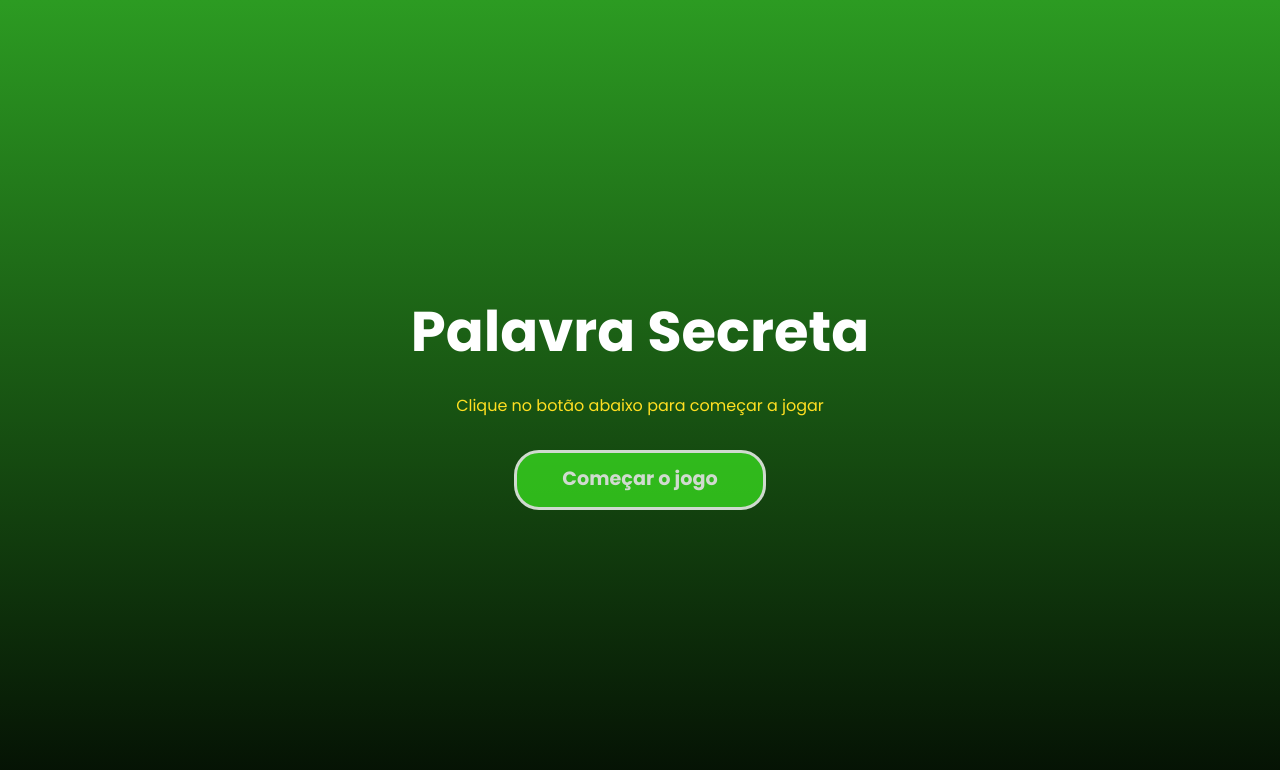
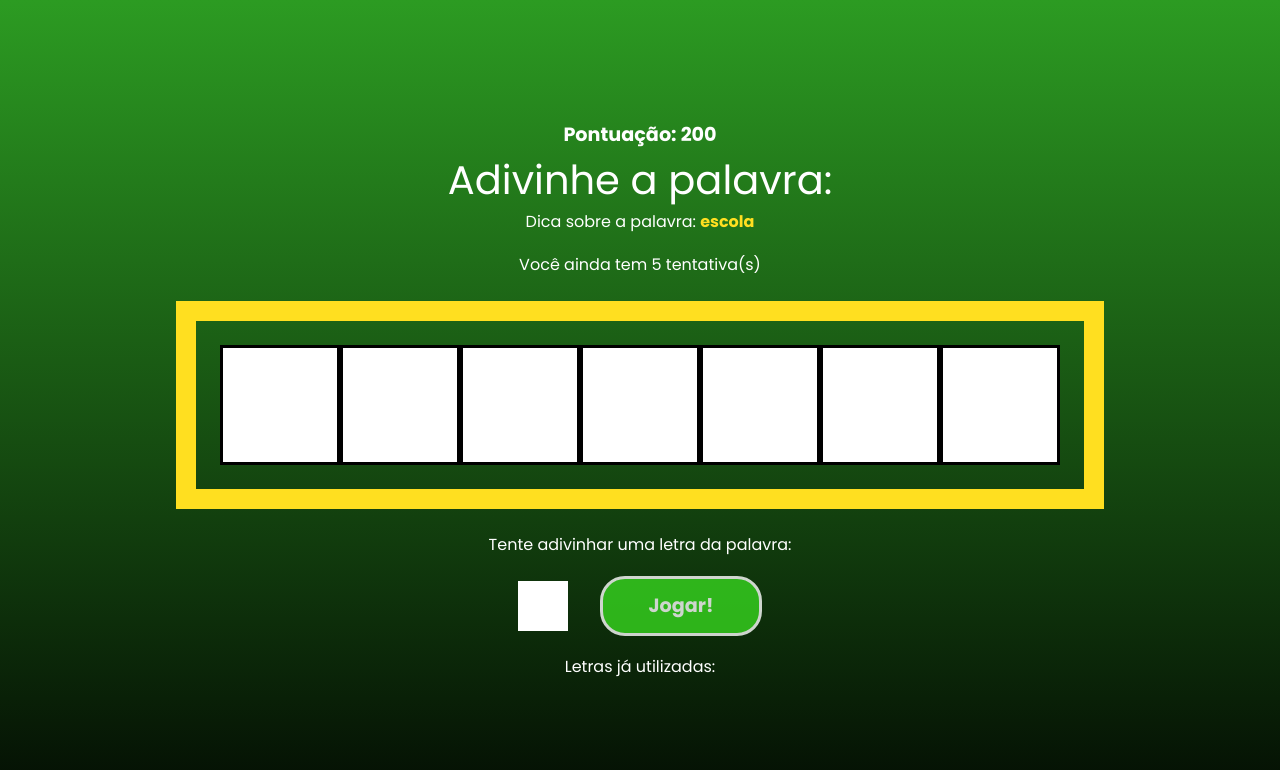
Before and after one commit to FcoKauan/palavra_secreta, a React (Vite) app: page / in a window 1280 px wide. Shown: the top 770 px of the page. Built offline with nearby package versions, Linux system fonts and the light colour scheme; a web font is replaced by a local one.

Commit message:
fazendo a condição de vitória

```diff
--- a/src/App.jsx
+++ b/src/App.jsx
@@ -35,24 +35,23 @@ function App() {
   const [guesses, setGuesses] = useState(guessesQty)
   const [score, setScore] = useState(0)
 
-  const pickWordAndCategory = () => {
+  const pickWordAndCategory = useCallback(() => {
     //escolhe uma categoria aleatória
     const categories = Object.keys(words)
     const category = categories[Math.floor(Math.random() *  Object.keys(categories).length)];
 
-    console.log(category);
-
     // escolhe uma palavra aleatória
     const word = words[category][Math.floor(Math.random() *  words[category].length)]
 
-    console.log(word);
-
     return { word, category }
-  };
+  }, [words]);
 
 
   // começar o jogo das palavras secretas
-  const startGame = () => {
+  const startGame = useCallback(() => {
+    // reiniciar todas as letras
+    clearLettersStates();
+
     //escolher palavra e categoria
     const {word, category} = pickWordAndCategory();
 
@@ -61,16 +60,13 @@ function App() {
 
     wordLetters = wordLetters.map((l) => l.toLowerCase());
 
-    console.log(wordLetters)
-    console.log(word, category)
-
     // setando estados
     setPickedWord(word)
     setPickedCategory(category)
     setLetters(wordLetters)
 
     setGameStage(stages[1].name)
-  };
+  }, [pickWordAndCategory]);
 
   //processar as letras do input
   const verifyLetter = (letter) => {
@@ -95,11 +91,20 @@ function App() {
     }
   };
 
+  //reiniciar jogo
+  const retry = () => {
+    setScore(0)
+    setGuesses(guessesQty)
+    setGameStage(stages[0].name)
+  };
+
+  //limpar letters state
   const clearLettersStates = () => {
     setGuessedLetters([])
     setWrongLetters([])
   }
 
+  // verificando se as tentativas acabaram
   useEffect(() => {
     if(guesses <= 0){
       // reiniciar todo o estado
@@ -108,12 +113,20 @@ function App() {
       setGameStage(stages[2].name);
     }
   }, [guesses])
-  //reiniciar jogo
-  const retry = () => {
-    setScore(0)
-    setGuesses(guessesQty)
-    setGameStage(stages[0].name)
-  };
+
+  // verificando a vitória
+  useEffect(() => {
+    const uniqueLetters = [...new Set(letters)];
+
+    //condição de vitória
+    if (guessedLetters.length === uniqueLetters.length) {
+      //adicionar pontuação
+      setScore((actualScore) => (actualScore += 100));
+
+      //reinicia o jogo com a nova palavra
+      startGame();
+    }
+  }, [guessedLetters, letters, startGame]);
 
   return (
     <div className='App'>
```
